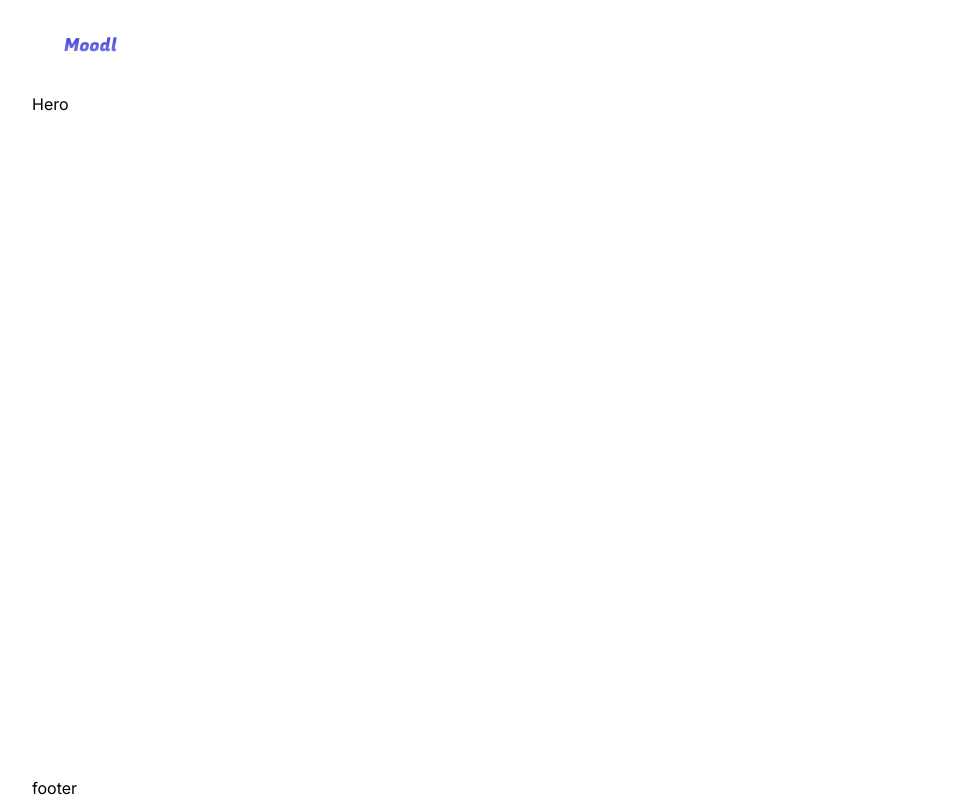
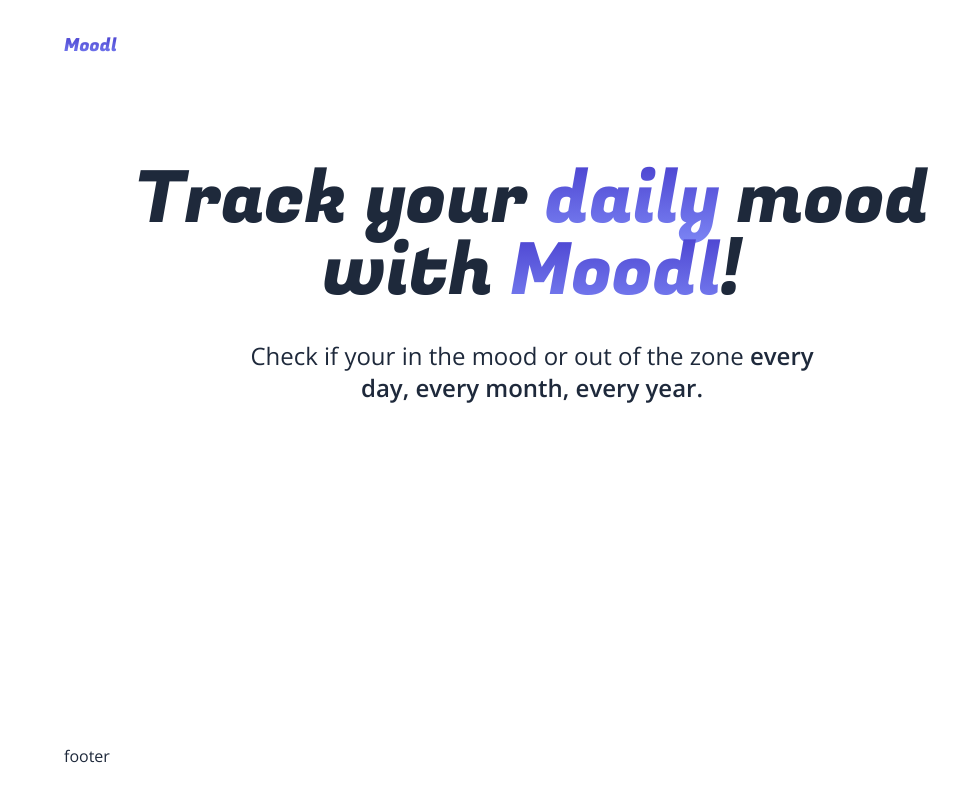
Before and after one commit to Rahul-Ravisundar/Moodl, a Next.js app: page / in a window 1280 px wide. Shown: the whole page, without its empty margins (108-1067 px from the left). Built offline with nearby package versions, Linux system fonts and the light colour scheme.

Commit message:
Added title hook and message to landing page.

```diff
--- a/app/layout.js
+++ b/app/layout.js
@@ -1,7 +1,7 @@
-import { Fugaz_One, Inter } from "next/font/google";
+import { Fugaz_One, Open_Sans } from "next/font/google";
 import "./globals.css";
 
-const inter = Inter({ subsets: ["latin"] });
+const opensans = Open_Sans({ subsets: ["latin"] });
 const fugaz = Fugaz_One({ subsets: ["latin"], weight: ['400'] })
 
 export const metadata = {
@@ -18,7 +18,7 @@ export default function RootLayout({ children }) {
   );
 
   const footer = (
-    <footer>
+    <footer className="p-4 sm:p-8">
       footer
     </footer>
   );
@@ -27,7 +27,7 @@ export default function RootLayout({ children }) {
     <html lang="en">
       <body className={
         'w-full max-w-[1000px] mx-auto text-sm ' +
-        'sm:text-base min-h-screen flex flex-col ' + inter.className
+        'sm:text-base min-h-screen flex flex-col text-slate-800 ' + opensans.className
       }>
         {header}
         {children}
--- a/components/Hero.js
+++ b/components/Hero.js
@@ -1,7 +1,21 @@
-import React from 'react'
+import { Fugaz_One } from 'next/font/google';
+import React from 'react';
+
+const fugaz = Fugaz_One({ subsets: ["latin"], weight: ['400']});
 
 export default function Hero() {
   return (
-    <div>Hero</div>
+    <div className='py-4 sm:py-10 flex flex-col gap-4 sm:gap-8'>
+        <h1 className={ 'text-5xl sm:text-6xl md:text-7xl ' +
+        'text-center ' + fugaz.className
+        }>
+            Track your <span className='textGradient'>daily</span> mood with
+            <span className='textGradient'> Moodl</span>!
+        </h1>
+        <p className='text-lg sm:text-xl md:text-2xl text-center w-full mx-auto max-w-[600px]'>
+            Check if your in the mood or out of the zone
+            <span className='font-semibold'> every day, every month, every year.</span>
+        </p>
+    </div>
   );
 }
--- a/components/Main.js
+++ b/components/Main.js
@@ -3,7 +3,7 @@ import React from 'react'
 export default function Main(props) {
   const { children } = props;
   return (
-    <main className='flex-1'>
+    <main className='flex-1 flex flex-col p-4 sm:p-8'>
         {children}
     </main>
   );
```
